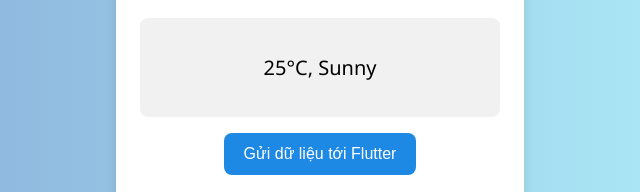
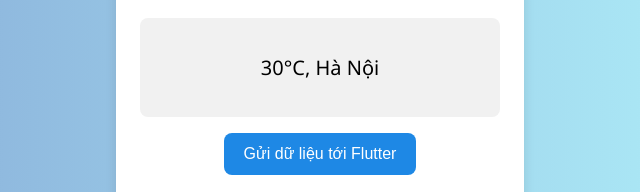
Before and after one commit to kieulan1912/miniapp-server, a plain HTML site: page index.html in a window 1280 px wide. Shown: the part 269-461 px from the top of the page, 320-960 px from the left. Drawn offline with Linux system fonts and the light colour scheme.

Commit message:
🚀 Auto deploy miniapp v1

```diff
--- a/index.html
+++ b/index.html
@@ -10,7 +10,7 @@
   <div class="container">
     <h1>🌤️ Weather Today</h1>
     <div class="weather-box">
-      <p id="weather-info">25°C, Sunny</p>
+      <p id="weather-info">30°C, Hà Nội</p>
     </div>
     <button id="send-to-flutter">Gửi dữ liệu tới Flutter</button>
     <div class="flutter-message-box">
```
